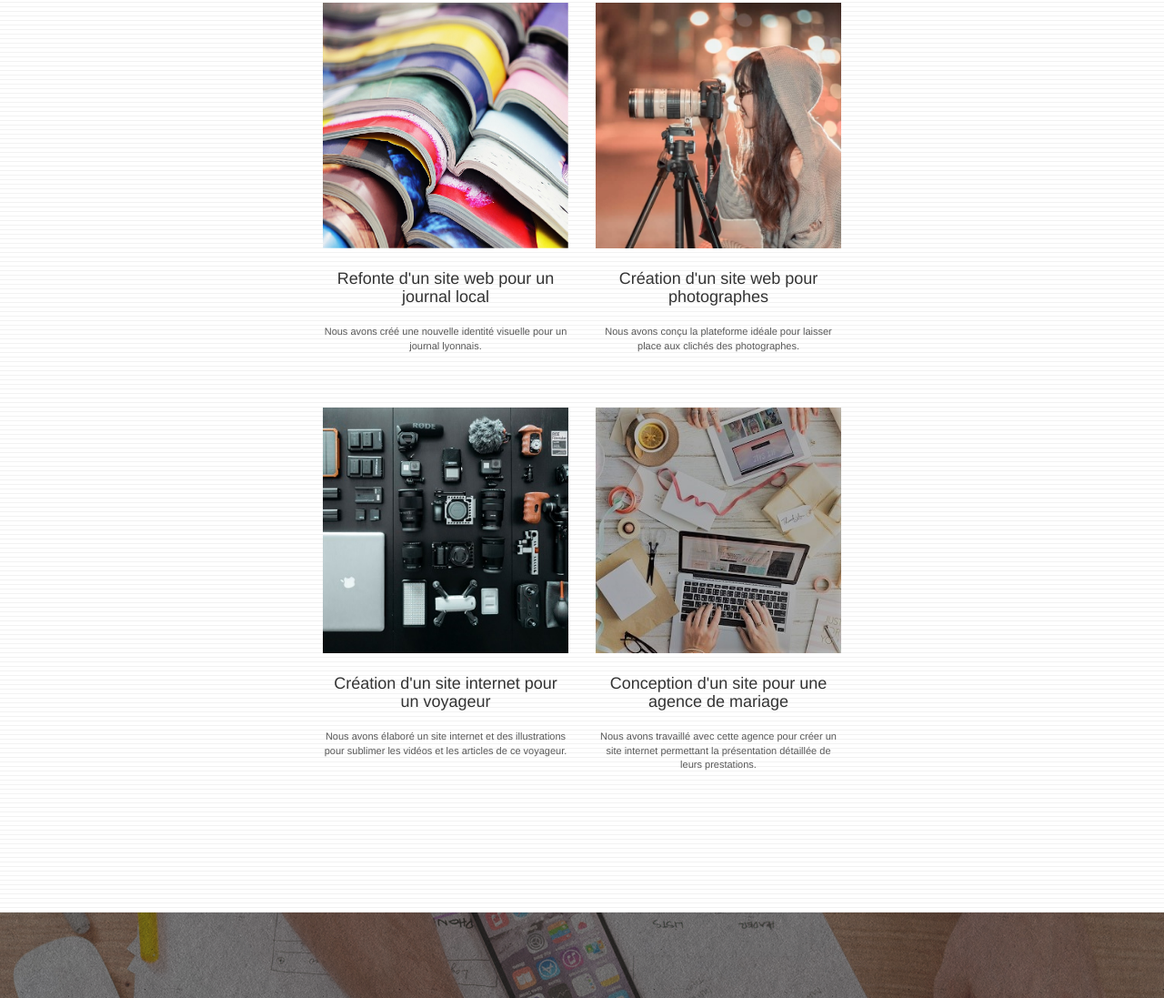
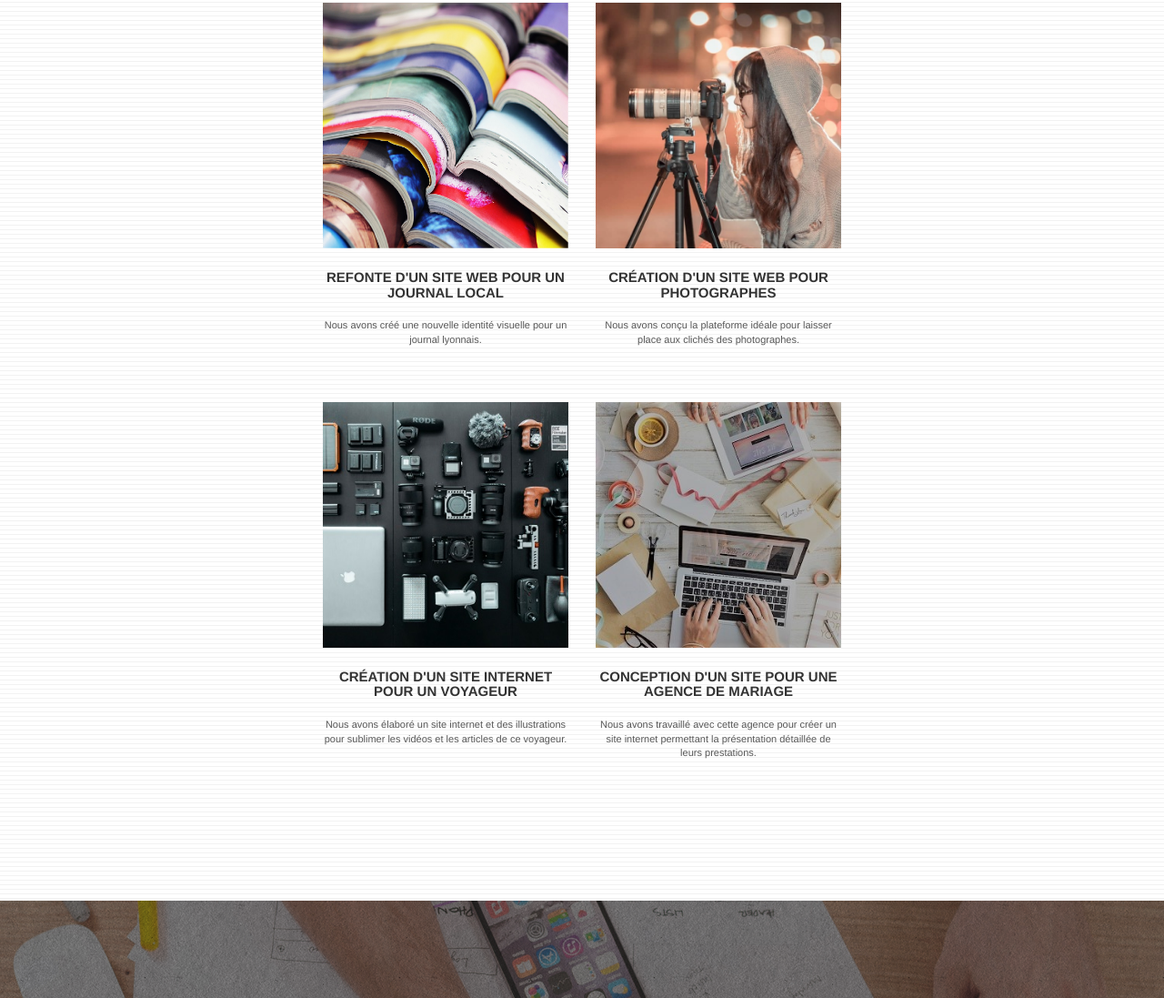
Before and after one commit to abdomikhael/Lachouetteagence, a plain HTML site: page index.html in a window 1280 px wide. Shown: the part 1911-3008 px from the top of the page at 91% size. Drawn offline with Linux system fonts and the light colour scheme.

Commit message:
maping modif

```diff
--- a/index.html
+++ b/index.html
@@ -159,18 +159,18 @@
 			<div class="row tight-width-whitespace portfolio-row">
 				<div class="col-sm-6">
 					<a href="#" data-lightbox="img/1.jpg" data-gallery-id="gallery-1" data-caption="Refonte d'un site web pour un journal local" data-frame="snapshot-lb"><img src="img/1.jpg" alt="webdesign pour un journal de Lyon" class="img-responsive portfolio-thumb" /></a>
-					<h4 class="mg-md text-center">
+					<h3 class="mg-md text-center">
 						Refonte d'un site web pour un journal local
-					</h4>
+					</h3>
 					<p class="text-center">
 						Nous avons créé une nouvelle identité visuelle pour un journal lyonnais.
 					</p>
 				</div>
 				<div class="col-sm-6">
 					<a href="#" data-lightbox="img/2.jpg" data-gallery-id="gallery-1" data-caption="Création d'un site web pour photographes" data-frame="snapshot-lb"><img src="img/2.jpg" class="img-responsive portfolio-thumb" alt="un photographe" /></a>
-					<h4 class="mg-md text-center">
+					<h3 class="mg-md text-center">
 						Création d'un site web pour photographes
-					</h4>
+					</h3>
 					<p class="text-center">
 						Nous avons conçu la plateforme idéale pour laisser place aux clichés des photographes.
 					</p>
@@ -179,18 +179,18 @@
 			<div class="row tight-width-whitespace portfolio-row">
 				<div class="col-sm-6">
 					<a href="#" data-lightbox="img/3.bmp" data-gallery-id="gallery-1" data-caption="Création d'un site internet pour un voyageur" data-frame="snapshot-lb"><img src="img/3.bmp" class="img-responsive portfolio-thumb" alt="un site web pour voyageur"/></a>
-					<h4 class="mg-md text-center">
+					<h3 class="mg-md text-center">
 						Création d'un site internet pour un voyageur
-					</h4>
+					</h3>
 					<p class="text-center">
 						Nous avons élaboré un site internet et des illustrations pour sublimer les vidéos et les articles de ce voyageur.
 					</p>
 				</div>
 				<div class="col-sm-6">
 					<a href="#" data-lightbox="img/4.bmp" data-gallery-id="gallery-1" data-caption="Conception d'un site pour une agence de mariage" data-frame="snapshot-lb"><img src="img/4.bmp" class="img-responsive portfolio-thumb" alt="agence de mariage" /></a>
-					<h4 class="mg-md text-center">
+					<h3 class="mg-md text-center">
 						Conception d'un site pour une agence de mariage
-					</h4>
+					</h3>
 					<p class="text-center">
 						Nous avons travaillé avec cette agence pour créer un site internet permettant la présentation détaillée de leurs prestations.
 					</p>
```
